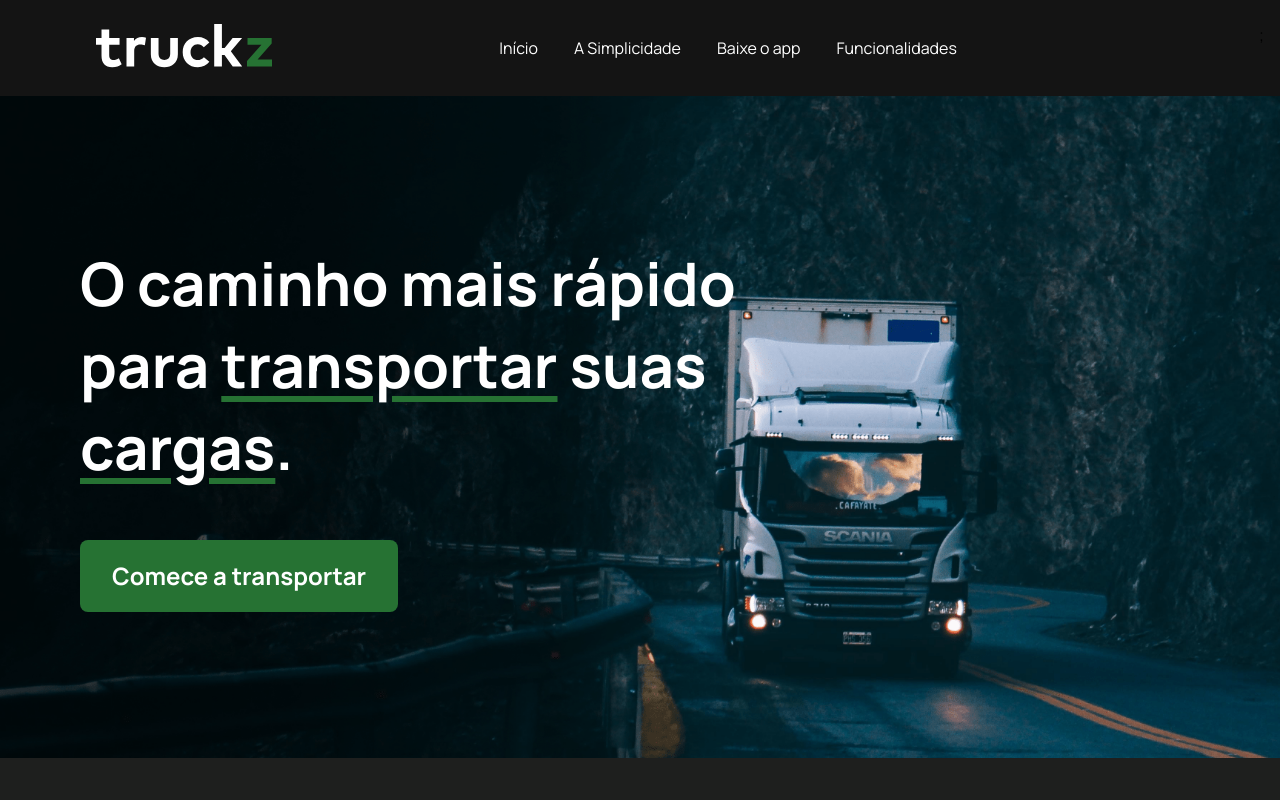
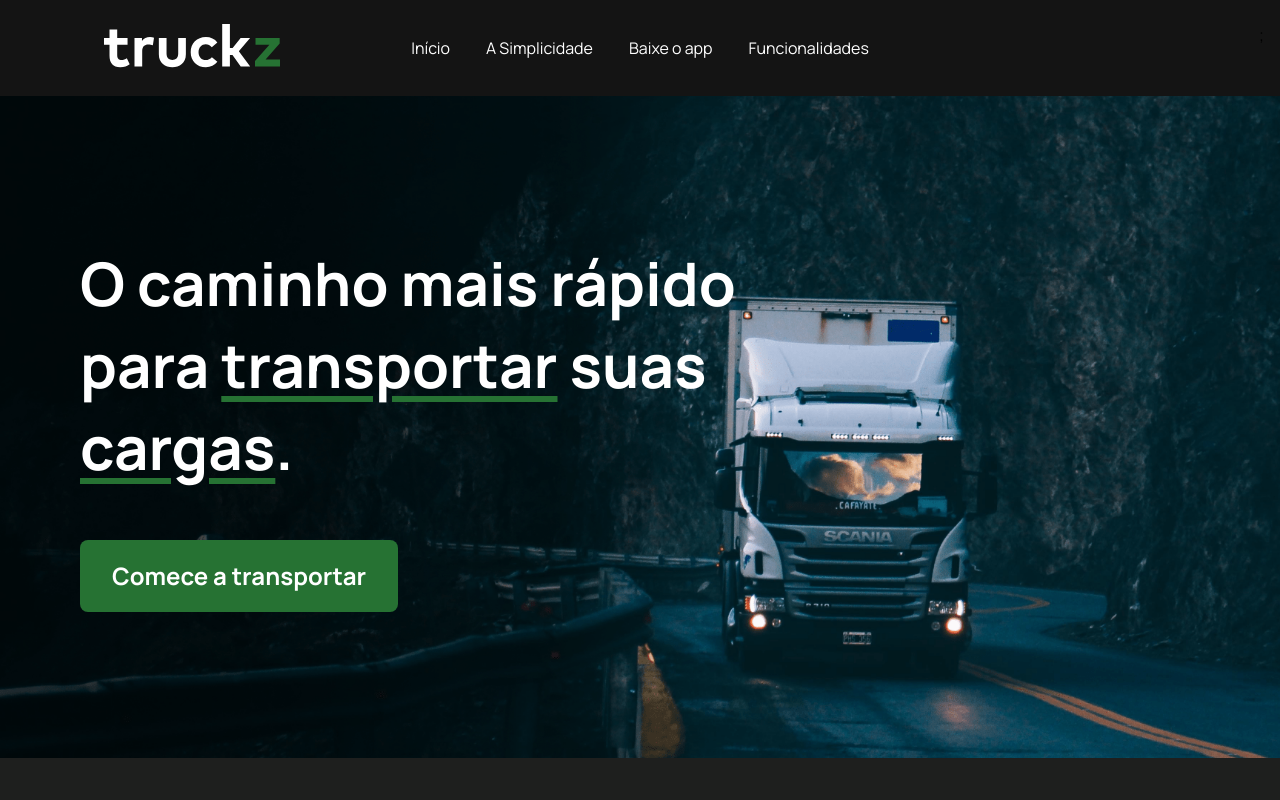
Before and after one commit to coyotetec/truckz-lp, a React (Vite) app: page / in a window 1280 px wide. Shown: the top 800 px of the page. Built offline with nearby package versions, Linux system fonts and the light colour scheme.

Commit message:
fix(Header): adjustmants on padding of header and alignment of navbar

```diff
--- a/src/components/Burger/style.ts
+++ b/src/components/Burger/style.ts
@@ -4,6 +4,7 @@ export const Icon = styled.div`
   position: absolute;
   right: 16px;
   top: 24px;
+  z-index: 100;
 `;
 
 export const Container = styled.div`
@@ -17,6 +18,7 @@ export const Container = styled.div`
   position: absolute;
   top: 0;
   width: 100vw;
+  z-index: 50;
 `;
 
 export const Nav = styled.nav`
--- a/src/components/Header/style.ts
+++ b/src/components/Header/style.ts
@@ -10,6 +10,7 @@ export const Container = styled.header`
   justify-content: center;
   position: fixed;
   width: 100%;
+  z-index: 100;
 `;
 
 export const Content = styled.div`
@@ -17,11 +18,11 @@ export const Content = styled.div`
   display: flex;
   margin: 0 auto;
   max-width: 70rem;
-  padding: 0 1rem;
+  padding: 0 1.5rem;
   width: 100%;
 
   .image {
-    z-index: 10;
+    z-index: 999;
   }
 
   .hamburger-react {
@@ -41,6 +42,7 @@ export const Nav = styled.nav`
   gap: 2.25rem;
   justify-content: center;
   width: 100%;
+  margin-left: -176px;
 
   li {
     list-style: none;
@@ -51,6 +53,11 @@ export const Nav = styled.nav`
     }
   }
 
+  @media ${devices.lg} {
+    margin-left: 0;
+    justify-content: flex-end;
+  }
+
   @media ${devices.md} {
     display: none;
   }
```
